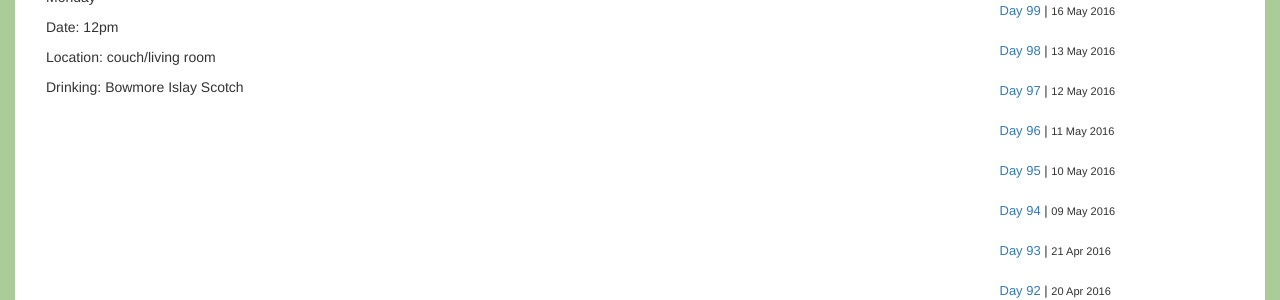
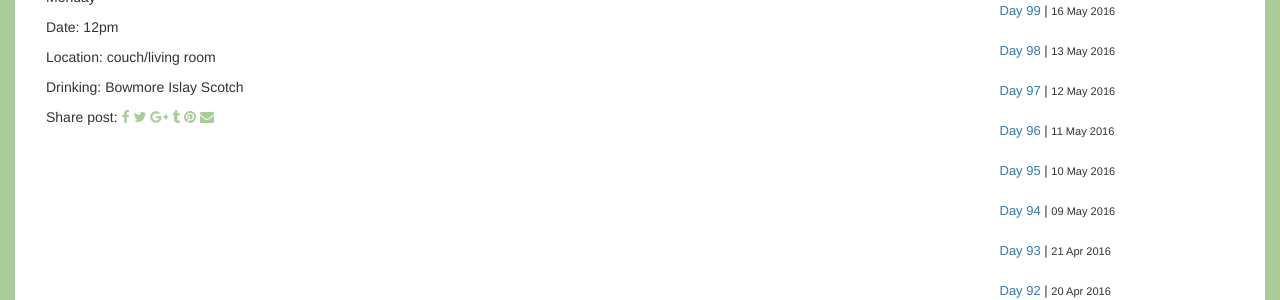
Before and after one commit to kaiewiggins/kaiewiggins.github.io, a Jekyll site: the page built from _posts/2016-05-16-Day-99.md, in a window 1280 px wide and 1400 px high. Shown: the part 274-574 px from the top of the window. Built offline with Jekyll 4.4.1, drawn with Linux system fonts in a browser that asks for light colours; nearby versions of some CDN libraries; some of the changed text lies outside the part shown.

Commit message:
Update post.html

```diff
--- a/_layouts/post.html
+++ b/_layouts/post.html
@@ -11,6 +11,15 @@ layout: default
 <p class="meta">{{ page.date | date_to_string }}</p>
 <div class="post">
   {{ content }}
+  <div class="share-page">
+    Share post:
+ <a href="https://www.facebook.com/sharer/sharer.php?u=http%3A%2F%2Fkaie.space&t=kaieSpace" target="_blank" title="Share on Facebook" onclick="window.open('https://www.facebook.com/sharer/sharer.php?u=' + encodeURIComponent(document.URL) + '&t=' + encodeURIComponent(document.URL)); return false;"><i class="fa fa-facebook"></i></a>
+ <a href="https://twitter.com/intent/tweet?source=http%3A%2F%2Fkaie.space&text=kaieSpace:%20http%3A%2F%2Fkaie.space&via=kaiedesign" target="_blank" title="Tweet" onclick="window.open('https://twitter.com/intent/tweet?text=' + encodeURIComponent(document.title) + ':%20' + encodeURIComponent(document.URL)); return false;"><i class="fa fa-twitter"></i></a>
+ <a href="https://plus.google.com/share?url=http%3A%2F%2Fkaie.space" target="_blank" title="Share on Google+" onclick="window.open('https://plus.google.com/share?url=' + encodeURIComponent(document.URL)); return false;"><i class="fa fa-google-plus"></i></a>
+ <a href="http://www.tumblr.com/share?v=3&u=http%3A%2F%2Fkaie.space&t=kaieSpace&s=" target="_blank" title="Post to Tumblr" onclick="window.open('http://www.tumblr.com/share?v=3&u=' + encodeURIComponent(document.URL) + '&t=' +  encodeURIComponent(document.title)); return false;"><i class="fa fa-tumblr"></i></a>
+ <a href="http://pinterest.com/pin/create/button/?url=http%3A%2F%2Fkaie.space&description=Adventures%20in%20writing%2C%20publishing%2C%20and%20exploring" target="_blank" title="Pin it" onclick="window.open('http://pinterest.com/pin/create/button/?url=' + encodeURIComponent(document.URL) + '&description=' +  encodeURIComponent(document.title)); return false;"><i class="fa fa-pinterest"></i></a>
+ <a href="mailto:?subject=kaieSpace&body=Adventures%20in%20writing%2C%20publishing%2C%20and%20exploring:%20http%3A%2F%2Fkaie.space" target="_blank" title="Email" onclick="window.open('mailto:?subject=' + encodeURIComponent(document.title) + '&body=' +  encodeURIComponent(document.URL)); return false;"><i class="fa fa-envelope"></i></a>
+</div>
 </div>
 </div><!--close first col-->
 <div class="col-sm-3">
@@ -32,15 +41,6 @@ layout: default
 	    	 | <span><small>{{ post.date | date_to_string }}</small></span></font></p>
 	  {% endfor %}
 </ul>
-<div class="share-page">
-    Share post:
- <a href="https://www.facebook.com/sharer/sharer.php?u=http%3A%2F%2Fkaie.space&t=kaieSpace" target="_blank" title="Share on Facebook" onclick="window.open('https://www.facebook.com/sharer/sharer.php?u=' + encodeURIComponent(document.URL) + '&t=' + encodeURIComponent(document.URL)); return false;"><i class="fa fa-facebook"></i></a>
- <a href="https://twitter.com/intent/tweet?source=http%3A%2F%2Fkaie.space&text=kaieSpace:%20http%3A%2F%2Fkaie.space&via=kaiedesign" target="_blank" title="Tweet" onclick="window.open('https://twitter.com/intent/tweet?text=' + encodeURIComponent(document.title) + ':%20' + encodeURIComponent(document.URL)); return false;"><i class="fa fa-twitter"></i></a>
- <a href="https://plus.google.com/share?url=http%3A%2F%2Fkaie.space" target="_blank" title="Share on Google+" onclick="window.open('https://plus.google.com/share?url=' + encodeURIComponent(document.URL)); return false;"><i class="fa fa-google-plus"></i></a>
- <a href="http://www.tumblr.com/share?v=3&u=http%3A%2F%2Fkaie.space&t=kaieSpace&s=" target="_blank" title="Post to Tumblr" onclick="window.open('http://www.tumblr.com/share?v=3&u=' + encodeURIComponent(document.URL) + '&t=' +  encodeURIComponent(document.title)); return false;"><i class="fa fa-tumblr"></i></a>
- <a href="http://pinterest.com/pin/create/button/?url=http%3A%2F%2Fkaie.space&description=Adventures%20in%20writing%2C%20publishing%2C%20and%20exploring" target="_blank" title="Pin it" onclick="window.open('http://pinterest.com/pin/create/button/?url=' + encodeURIComponent(document.URL) + '&description=' +  encodeURIComponent(document.title)); return false;"><i class="fa fa-pinterest"></i></a>
- <a href="mailto:?subject=kaieSpace&body=Adventures%20in%20writing%2C%20publishing%2C%20and%20exploring:%20http%3A%2F%2Fkaie.space" target="_blank" title="Email" onclick="window.open('mailto:?subject=' + encodeURIComponent(document.title) + '&body=' +  encodeURIComponent(document.URL)); return false;"><i class="fa fa-envelope"></i></a>
-</div>
 </div>
 
 
```
